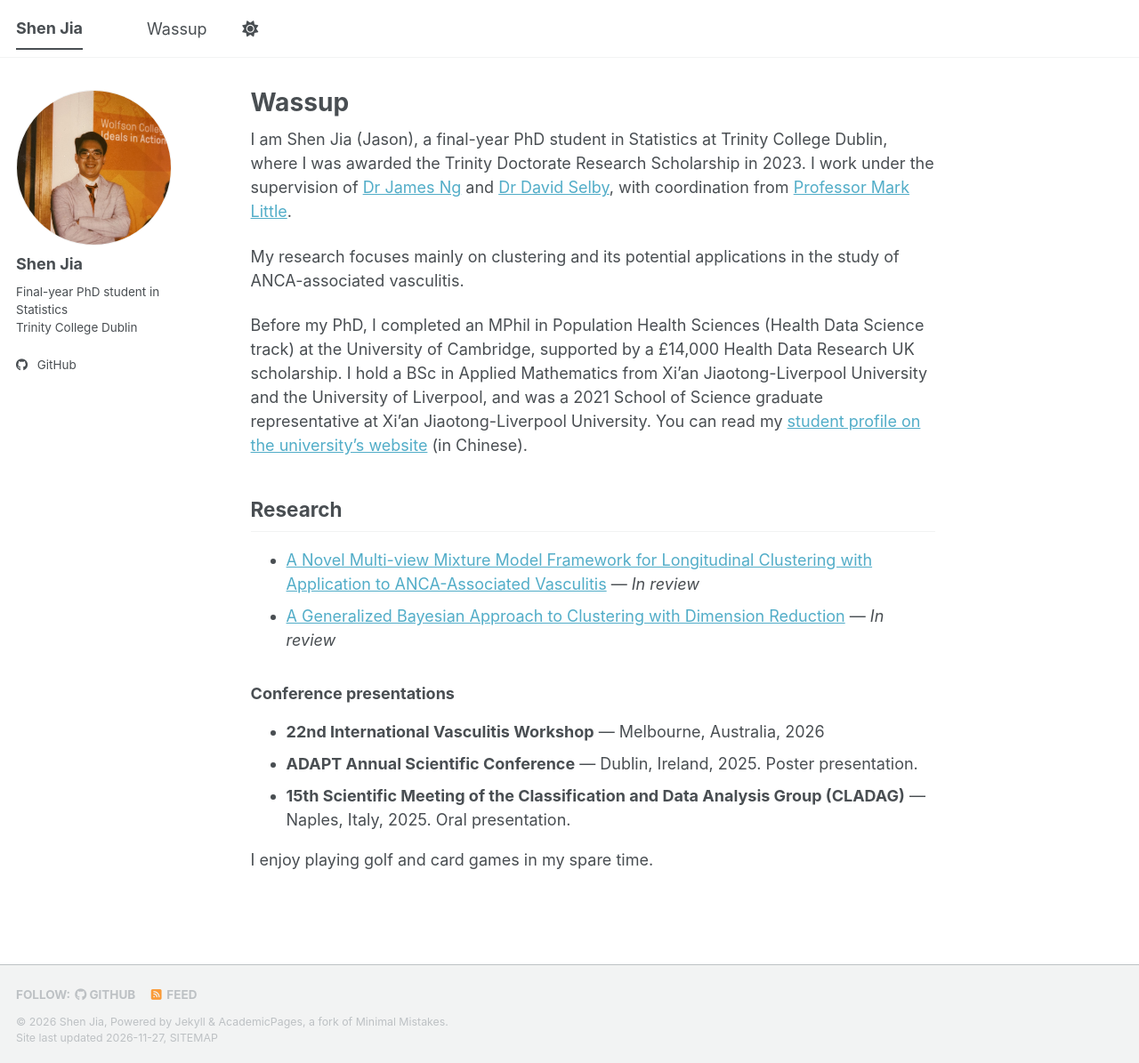
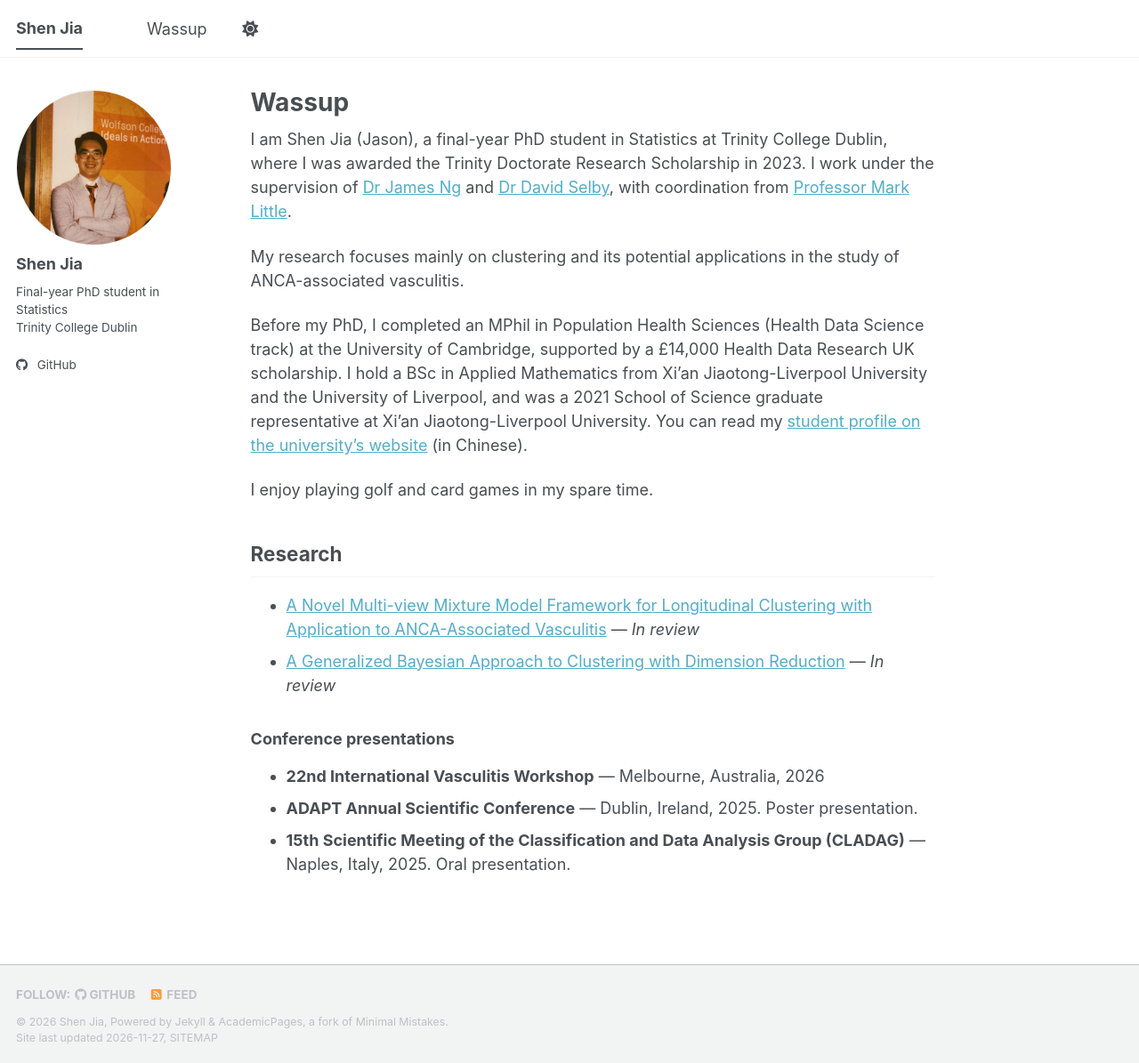
Before and after one commit to sj-631/sj-631.github.io, a Jekyll site: the page built from _pages/about.md, in a window 1280 px wide and 1195 px high. Shown: the whole window at 89% size. Built offline with Jekyll 4.4.1, drawn with Linux system fonts in a browser that asks for light colours; a script bundle is joined from its source files by our own code; a style sheet for code colours, icons or effects is not loaded; part of the change alters nothing that is shown.

Commit message:
Move personal interests above research section

```diff
--- a/_pages/about.md
+++ b/_pages/about.md
@@ -11,6 +11,8 @@ My research focuses mainly on clustering and its potential applications in the s
 
 Before my PhD, I completed an MPhil in Population Health Sciences (Health Data Science track) at the University of Cambridge, supported by a £14,000 Health Data Research UK scholarship. I hold a BSc in Applied Mathematics from Xi'an Jiaotong-Liverpool University and the University of Liverpool, and was a 2021 School of Science graduate representative at Xi'an Jiaotong-Liverpool University. You can read my [student profile on the university's website](https://www.xjtlu.edu.cn/zh/news/2021/06/xuezigushijiashen) (in Chinese).
 
+I enjoy playing golf and card games in my spare time.
+
 ## Research {#research}
 
 - [A Novel Multi-view Mixture Model Framework for Longitudinal Clustering with Application to ANCA-Associated Vasculitis](https://arxiv.org/abs/2604.01734) — *In review*
@@ -21,5 +23,3 @@ Before my PhD, I completed an MPhil in Population Health Sciences (Health Data S
 - **22nd International Vasculitis Workshop** — Melbourne, Australia, 2026
 - **ADAPT Annual Scientific Conference** — Dublin, Ireland, 2025. Poster presentation.
 - **15th Scientific Meeting of the Classification and Data Analysis Group (CLADAG)** — Naples, Italy, 2025. Oral presentation.
-
-I enjoy playing golf and card games in my spare time.
```
